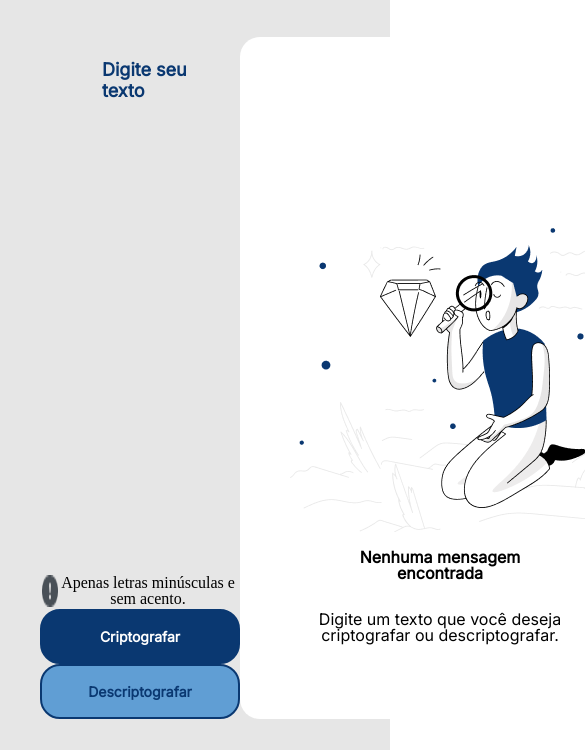
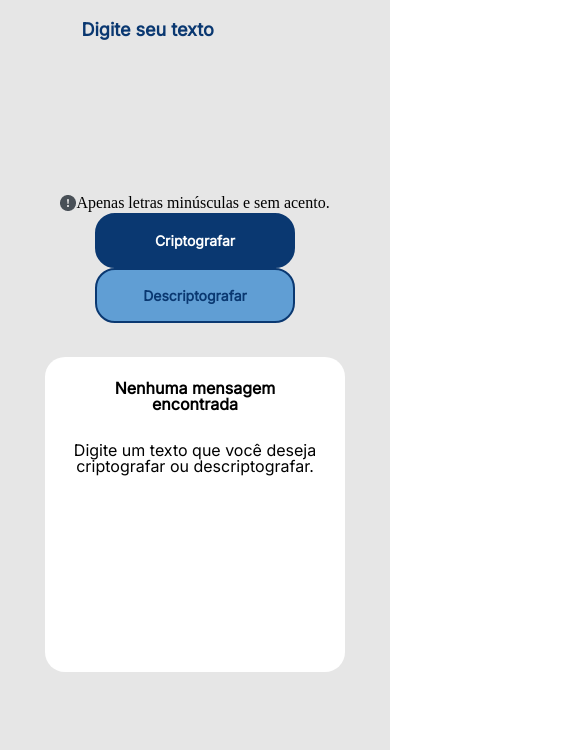
Before and after one commit to jjivanc/one-challenge01, a plain HTML site: page index.html in a window 390 px wide. Shown: the part 94-844 px from the top of the page, 585 px wide, since content can reach past the window. Drawn offline with Linux system fonts and the light colour scheme.

Commit message:
responsivo

```diff
--- a/index.html
+++ b/index.html
@@ -20,7 +20,7 @@
             <div class="entrada"><textarea id="texto" type="text" placeholder="Digite seu texto" ></textarea></div>
             <div class="saida">
                 <div class="msg">
-                    <img src="./images/High-quality-products.png" alt="">
+                    <div class="img"><img src="./images/High-quality-products.png" alt=""></div>
                     <p class="text1">Nenhuma mensagem <br> encontrada</p>
                     <p class="text2">Digite um texto que você deseja criptografar ou descriptografar.</p>
                 </div>
--- a/style.css
+++ b/style.css
@@ -1,6 +1,6 @@
 .content{
     display: block;
-    background: #e6e6e6;
+    background-color: #e6e6e6;
     width: 100%;
     height: 100vh;
 }
@@ -10,6 +10,7 @@
     "content content advert"
     "content content advert"
     "btn btn advert";
+    gap: 20px;
     width: 90vw;
     height: 80vh;
     margin: 40px;
@@ -29,7 +30,7 @@ textarea{
     color: #0A3871;
     font-size: 18px;
     width: 100%;
-    height: 490px;
+    height: 350px;
     border: none;
     resize: none;
 }
@@ -130,3 +131,25 @@ button {
     border: 2px solid #000000;
 
 }
+
+@media (max-width: 800px){
+    .mainContent {
+        grid-template:
+            "content content "
+            "content content "
+            "btn btn"
+            "advert advert"
+            ;
+            margin: 0 auto;
+    }
+    textarea {
+        height: 100px;
+    }
+    .img{
+        display: none;
+    }
+    .saida{
+        justify-self: center;
+        width: auto;
+    }
+}
```
